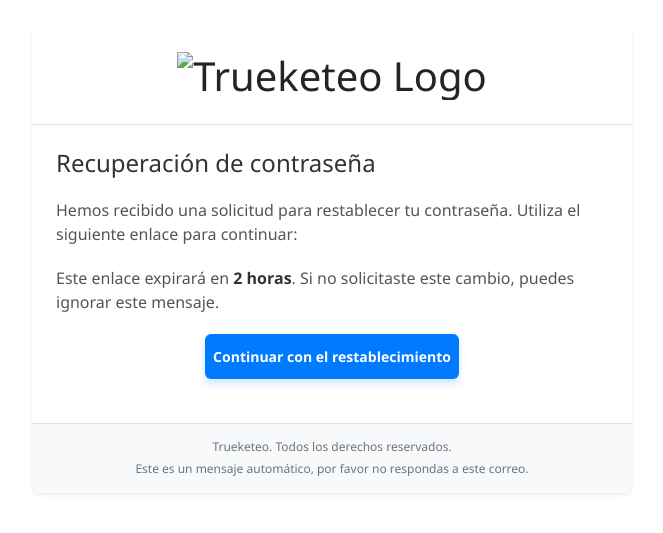
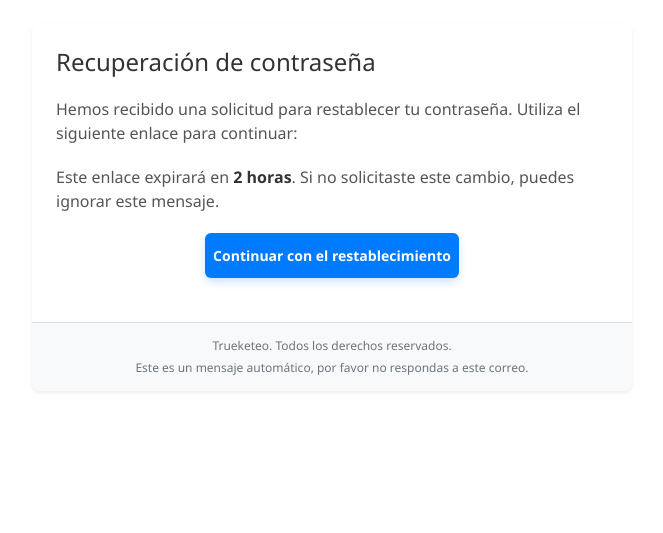
Before and after one commit to 4GeeksAcademy/jesus-final-project, a Flask app: template src/templates/mensajeMail.html in a window 1280 px wide. Shown: the top 533 px of the page, without its empty margins (308-971 px from the left). Run offline with Flask 3, Linux system fonts and the light colour scheme; the template is opened without the code that fills it, so the values that code supplies are empty.

Commit message:
Cambio de templates email api

```diff
--- a/src/templates/mensajeMail.html
+++ b/src/templates/mensajeMail.html
@@ -17,9 +17,7 @@
       .email-container {
         max-width: 600px;
       }
-      .logo {
-        max-height: 60px;
-      }
+
       .code-display {
         letter-spacing: 3px;
         font-weight: 700;
@@ -38,12 +36,6 @@
     <div
       class="container email-container bg-white rounded-3 shadow-sm p-0 overflow-hidden"
     >
-      <div class="header text-center p-4 border-bottom">
-        <h1 class="m-0">
-          <img src="{{logo}}" alt="Trueketeo Logo" class="logo" />
-        </h1>
-      </div>
-
       <div class="content p-4">
         <h2 style="font-size: 24px; color: #333333; margin-bottom: 20px">
           Recuperación de contraseña
```
Also changed, not shown: src/templates/notificacion_interesado.html (+2 -5 lines).
